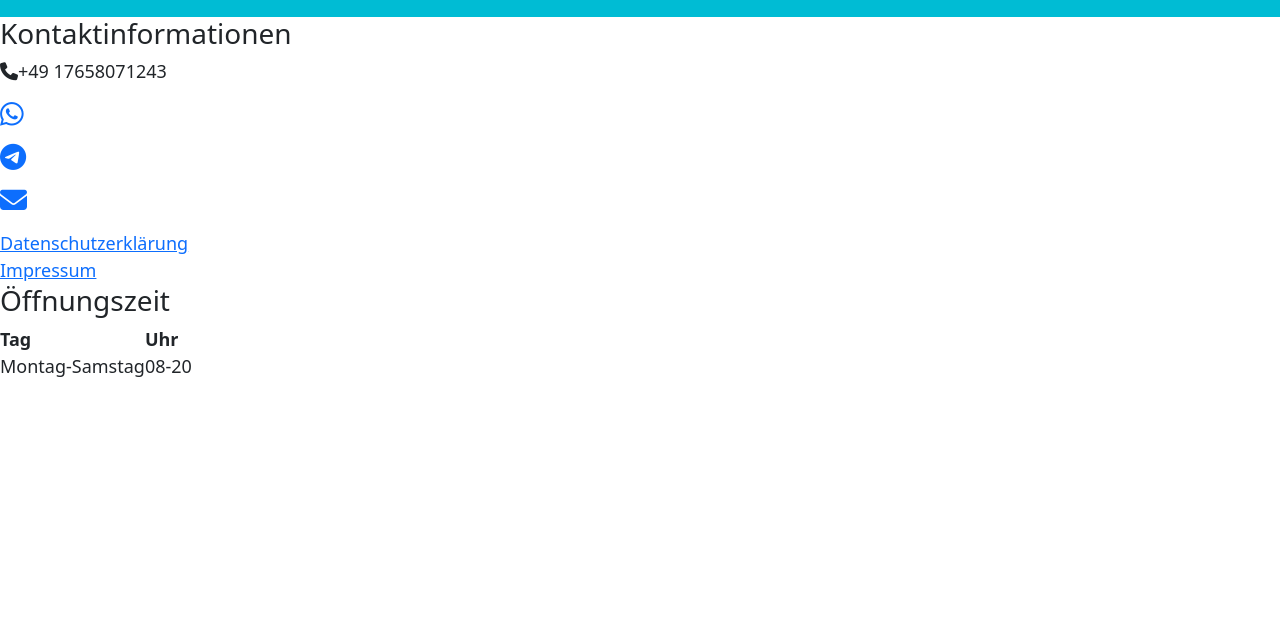
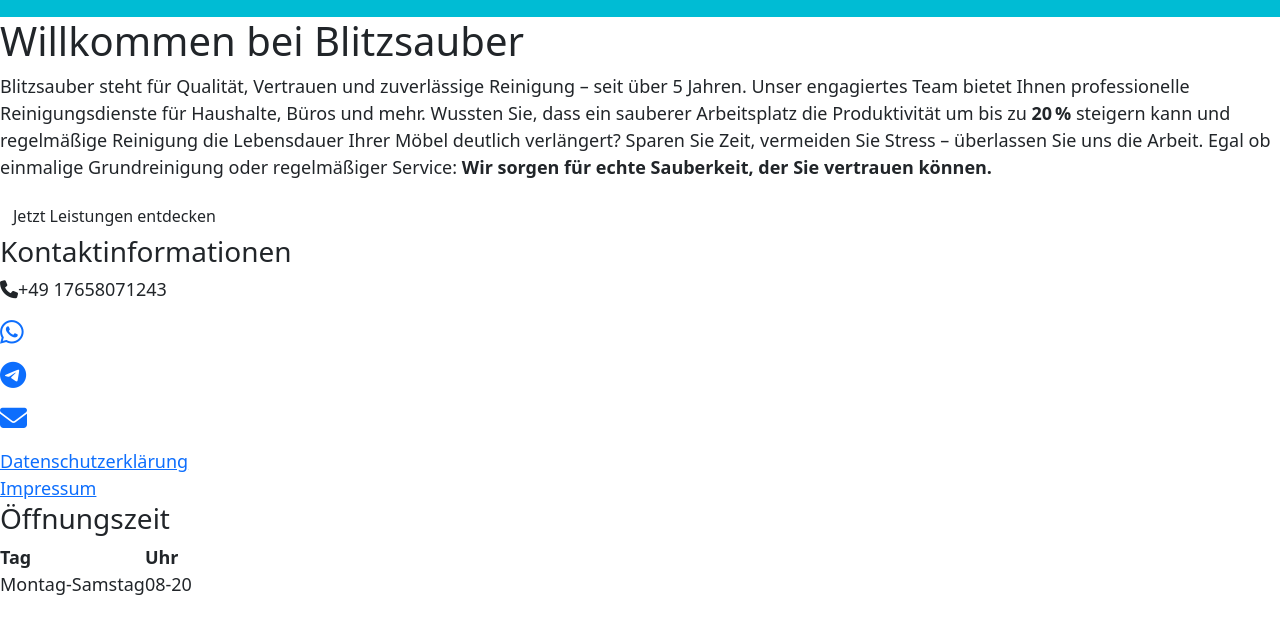
Before and after one commit to Sori678/Blitzsaubeer-Project-1, a plain HTML site: page index.html in a window 1280 px wide. Shown: the part 76-710 px from the top of the page. Drawn offline with nearby package versions, Linux system fonts and the light colour scheme.

Commit message:
Added welcome section

```diff
--- a/index.html
+++ b/index.html
@@ -44,7 +44,22 @@
 
 <!--Main Content-->
 <main>
-
+      <!-- Welcome section -->
+    <section class="welcome">
+      <div class="wel-text">
+        <h1>Willkommen bei Blitzsauber</h1>
+        <p>
+          Blitzsauber steht für Qualität, Vertrauen und zuverlässige Reinigung – seit über 5 Jahren.
+          Unser engagiertes Team bietet Ihnen professionelle Reinigungsdienste für Haushalte, Büros und mehr.
+          Wussten Sie, dass ein sauberer Arbeitsplatz die Produktivität um bis zu <strong>20 %</strong> steigern kann
+          und regelmäßige Reinigung die Lebensdauer Ihrer Möbel deutlich verlängert?
+          Sparen Sie Zeit, vermeiden Sie Stress – überlassen Sie uns die Arbeit. Egal ob einmalige Grundreinigung oder
+          regelmäßiger Service:
+          <strong>Wir sorgen für echte Sauberkeit, der Sie vertrauen können.</strong>
+        </p>
+        <a class="btn" href="dienste-und-preis.html#contact-form">Jetzt Leistungen entdecken</a>
+      </div>
+    </section>
 
 </main>
 <!-- Footer -->
```
